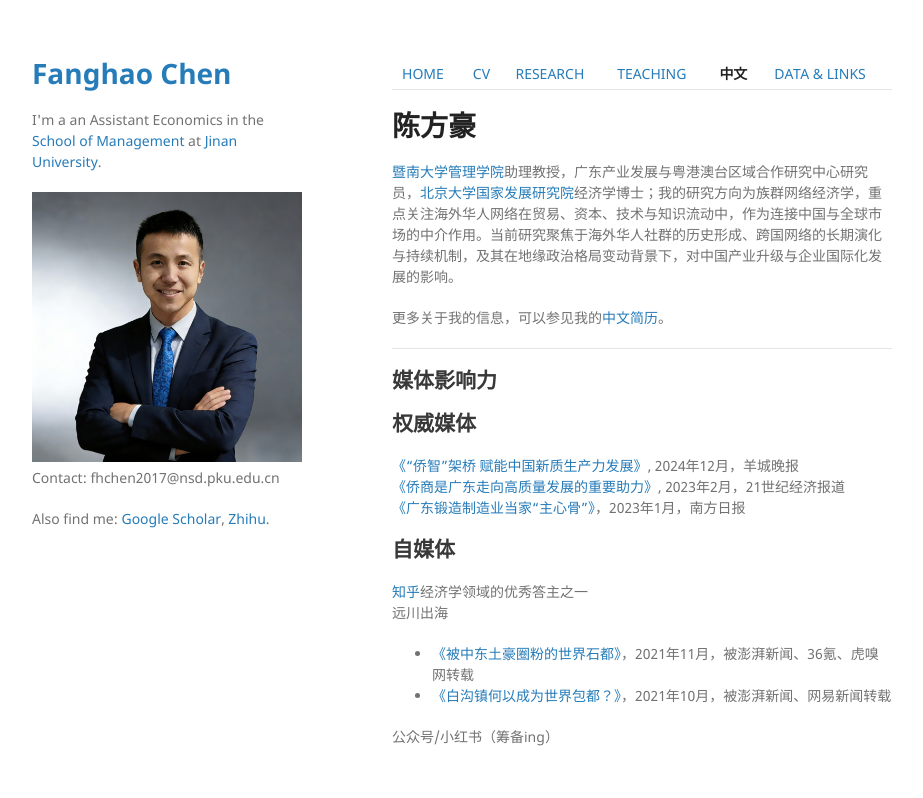
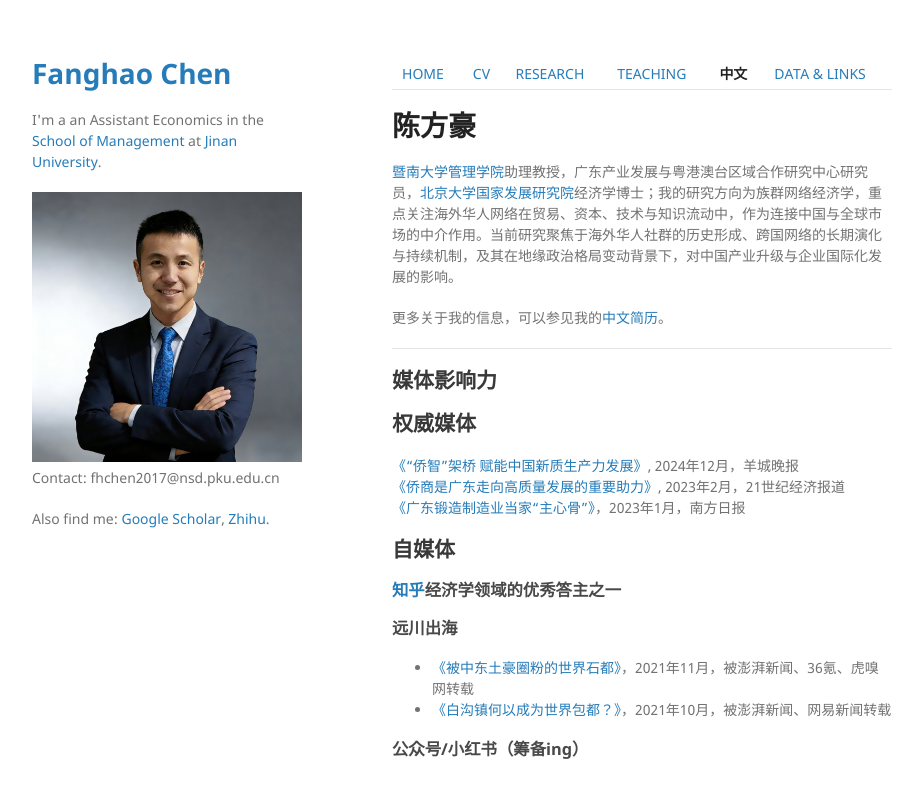
Before and after one commit to FanghaoChen/homepage, a Jekyll site: the page built from chinesepage.md, in a window 1280 px wide. Shown: the top 798 px of the page, without its empty margins (178-1101 px from the left). Built offline with Jekyll 4.4.1, drawn with Linux system fonts in a browser that asks for light colours; our own code applies the rules of GitHub Pages for plain Markdown files.

```diff
--- a/chinesepage.md
+++ b/chinesepage.md
@@ -17,9 +17,10 @@
 
 ## 自媒体 <br/>
 
-[知乎](https://www.zhihu.com/people/hongo-chin)经济学领域的优秀答主之一<br/>
-远川出海 <br/>
+### [知乎](https://www.zhihu.com/people/hongo-chin)经济学领域的优秀答主之一<br/>
+
+### 远川出海 <br/>
 * [《被中东土豪圈粉的世界石都》](https://mp.weixin.qq.com/s?__biz=MzkzMTAyOTU3Nw==&mid=2247489455&idx=1&sn=4c3c71002cf900a43247b081f6fd6526&chksm=c2706089f507e99fe98f530b2cc87c3a2461b6c9e90aa77e108e42b138561f3f56ee8a9fb38a&mpshare=1&scene=2&srcid=1127iTPFctEMJkf4I8FkZG5c&sharer_sharetime=1638023245653&sharer_shareid=009d752390d3ca9d149b0d31038375f0#rd)，2021年11月，被澎湃新闻、36氪、虎嗅网转载 <br/>
 * [《白沟镇何以成为世界包都？》](https://mp.weixin.qq.com/s?__biz=MzIwMDY2NTgwMA==&mid=2247496921&idx=2&sn=21814aafcddff29e9559c51492f0b2d5&chksm=96fb0b7ea18c8268550c36ee750add523b15bdf443f57d6fd045e29ec6a63e11858a6dbad589&mpshare=1&scene=24&srcid=0929OR5EATf5H2gTLREzsDlD&sharer_sharetime=1632905192849&sharer_shareid=009d752390d3ca9d149b0d31038375f0#rd)，2021年10月，被澎湃新闻、网易新闻转载 <br/>
 
-公众号/小红书（筹备ing） <br/>
+### 公众号/小红书（筹备ing） <br/>
```
